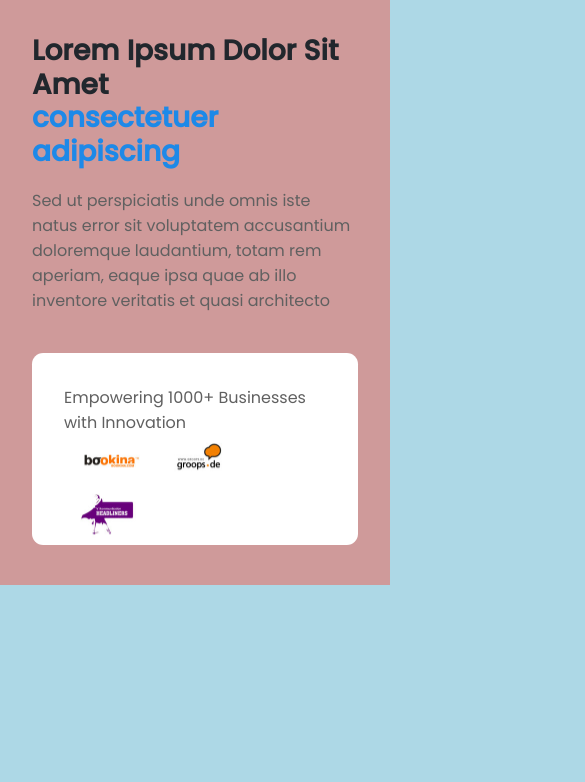
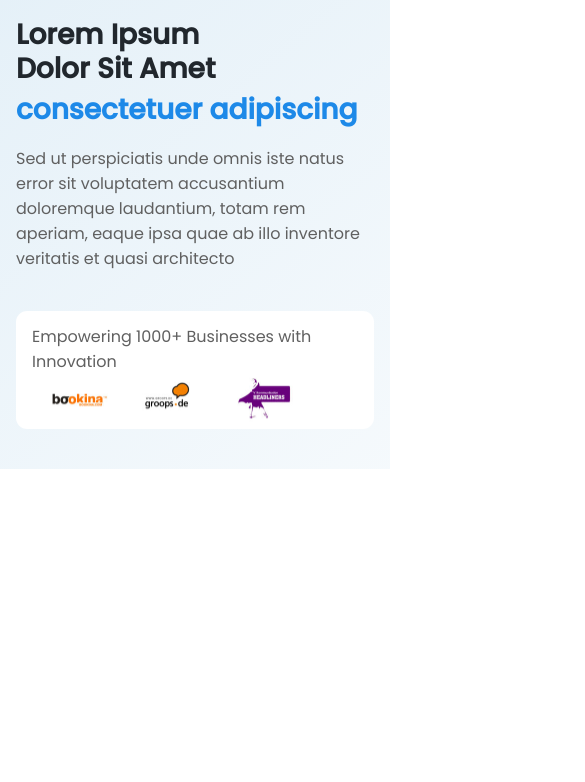
Before and after one commit to nuruddin-bin/banglab, a plain HTML site: page index.html in a window 390 px wide. Shown: the part 62-844 px from the top of the page, 585 px wide, since content can reach past the window. Drawn offline with Linux system fonts and the light colour scheme; a web font is replaced by a local one.

Commit message:
responsive banner

```diff
--- a/assets/css/style.css
+++ b/assets/css/style.css
@@ -22,7 +22,7 @@
 }
 
 body{
-    background: lightblue;
+    background: #fff;
     display: flex;
     justify-content: center;
 }
@@ -37,7 +37,6 @@ body{
     padding: 0 5rem;
     position: relative;
     z-index: 7;
-    overflow-x: hidden;
 }
 
 
@@ -132,7 +131,7 @@ body{
     background: var(--color-primary);
     padding: .4rem 2.5rem;
     border-radius: 10rem;
-    box-shadow: 0px 13px 27px 6px #4781e78c;
+    box-shadow: 0px 2px 16px 2px #4781e78c;
 }
 
 
@@ -146,7 +145,36 @@ body{
     position: absolute;
     top: 0;
     z-index: -7;
-    background-color: rgb(207, 154, 154);
+    background-color: transparent;
+    overflow: hidden;
+}
+
+.banner::before{
+    position: absolute;
+    content: '';
+    top: 0;
+    left: 0;
+    height: 86rem;
+    width: 86rem;
+    border-radius: 50%;
+    background-image: linear-gradient(140deg, #0071bc, #fff);
+    opacity: .2;
+    z-index: -14;
+    transform: translate(-40rem, -40rem);
+}
+
+.banner::after{
+    position: absolute;
+    content: '';
+    top: 0;
+    left: 0;
+    height: 80rem;
+    width: 70rem;
+    border-radius: 50%;
+    z-index: -14;
+    background-image: linear-gradient(-60deg,#CC3B9C, #fff);
+    opacity: .1;
+    transform: translate(45rem, -3rem);
 }
 
 
@@ -164,7 +192,6 @@ body{
 .banner .left-side h1{
     color: #21272D;
     font-size: 2.75rem;
-    width: min(25rem, 100%);
     margin-top: 8rem;
 }
 
@@ -189,6 +216,7 @@ body{
 
 .banner .left-side .innovation-block p{
     width: initial;
+    margin: initial;
 }
 
 
@@ -206,13 +234,13 @@ body{
     display: flex;
     align-items: center;
     margin-left: 3rem;
+    position: relative;
 }
 
 .banner .right-side .img-wrapper img{
     display: block;
     width: 100%;
 }
-
 
 
 /*----------------------
@@ -222,7 +250,6 @@ body{
  @media(max-width: 1150px){
 
     /* banner */
-
     .banner .left-side h1{
         margin-top: 6rem;
         font-size: 2.4rem;
@@ -231,7 +258,8 @@ body{
 
     .banner .left-side h2{
         font-size: 2.4rem;
-        line-height: 1.1;
+        line-height: 1;
+        margin-top: .5rem;
     }
 
     .banner .left-side p{
@@ -242,41 +270,49 @@ body{
     .banner .left-side .innovation-block{
         margin: 4rem 0;
     }
+
+    .banner .img-wrapper img{
+        margin-top: 3rem;
+    }
 }
 
 
 @media(max-width: 992px){
-
+    /* navbar */
     .nav-links li a{
         margin-left: .7rem;
     }
+
+    /* banner */
+    .banner .img-wrapper img{
+        margin-top: 0;
+    }
+
 }
 
 @media(max-width: 920px){
-
+    /* navbar */
     .navbar{
         padding: 1rem 2rem;
         background-color: #fff;
         height: 3.5rem;
     }
 
-
     /* right side */
-
     .nav-right-side{
         position: absolute;
         flex-direction: column;
         align-items: flex-start;
-        top: 5rem;
+        top: 3.5rem;
         background-color: #fff;
         width: 100%;
-        min-height: calc(100vh - 5rem);
+        min-height: calc(100vh - 3.5rem);
         /* transform: translateX(-2rem); */
         transform: translateX(60rem);
-        /* transition: all .5s ease; */
+        transition: all .5s ease;
     }
 
-    /* .nav{
+    /* .nav-active{
         transform: translateX(-2rem);
     } */
 
@@ -304,7 +340,8 @@ body{
         position: relative;
         width: 2rem;
         height: 3px;
-        background-color: red;
+        background-color: var(--color-primary);
+        border-radius: 2px;
     }
 
     .hamburger::after, .hamburger::before{
@@ -312,7 +349,8 @@ body{
         content: '';
         width: 2rem;
         height: 3px;
-        background-color: red;
+        background-color: var(--color-primary);
+        border-radius: 2px;
     }
 
     .hamburger::after{
@@ -358,18 +396,34 @@ body{
 
 
 @media(max-width: 800px){
+    /* banner */
     .banner .left-side h1{
         font-size: 1.75rem;
-
+        margin-top: 5rem;
     }
 
     .banner .left-side h2{
         font-size: 1.75rem;
         line-height: 1.2;
     }
+
+    .banner .left-side .innovation-block{
+        padding-right: 1rem;
+        padding-left: 1rem;
+    }
 }
 
 @media(max-width: 670px){
+
+    /* navbar */
+    .navbar{
+        padding: 1rem;
+    }
+
+    /* banner */
+    .banner{
+        padding: 0 1rem;
+    }
     .banner .left-side{
         width: 100%;
     }
@@ -383,14 +437,18 @@ body{
     }
 
     .banner .left-side p{
-        width: min(25rem, 100%);
+        width: 100%;
+    }
+
+    .banner .left-side .innovation-block{
+        margin: 2.5rem 0;
+    }
+
+    .banner::after{
+        display: none;
     }
 
     .banner .right-side{
         display: none;
     }
-
-    .banner .left-side .innovation-block{
-        margin: 2.5rem 0;
-    }
 }
--- a/index.html
+++ b/index.html
@@ -11,7 +11,6 @@
     <title>Banglabs | Home</title>
 </head>
 <body>
-
         <!-------- navbar ---------->
         <nav class="navbar">
             <!-- left side menu -->
@@ -46,7 +45,7 @@
         <section class="banner">
             <!-- left side -->
             <div class="left-side">
-                <h1>Lorem Ipsum Dolor Sit Amet</h1>
+                <h1>Lorem Ipsum <br> Dolor Sit Amet</h1>
                 <h2>consectetuer adipiscing</h2>
 
                 <p>Sed ut perspiciatis unde omnis iste natus error sit voluptatem accusantium doloremque laudantium, totam rem aperiam, eaque ipsa quae ab illo inventore veritatis et quasi architecto </p>
@@ -81,8 +80,6 @@
 
 
 
-
-
     <script>
         window.addEventListener('DOMContentLoaded', (event) => {
             var hamburger = document.querySelector('.hamburger');
```
Also changed, not shown: assets/img/banner/blue-red-bg.svg (deleted).
